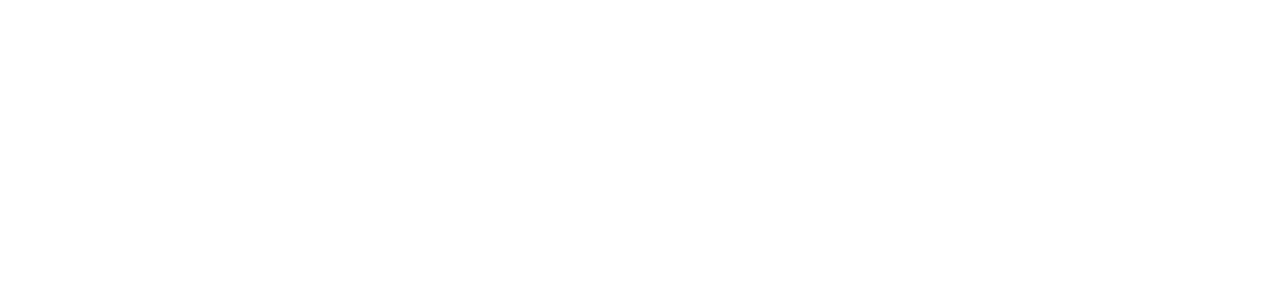
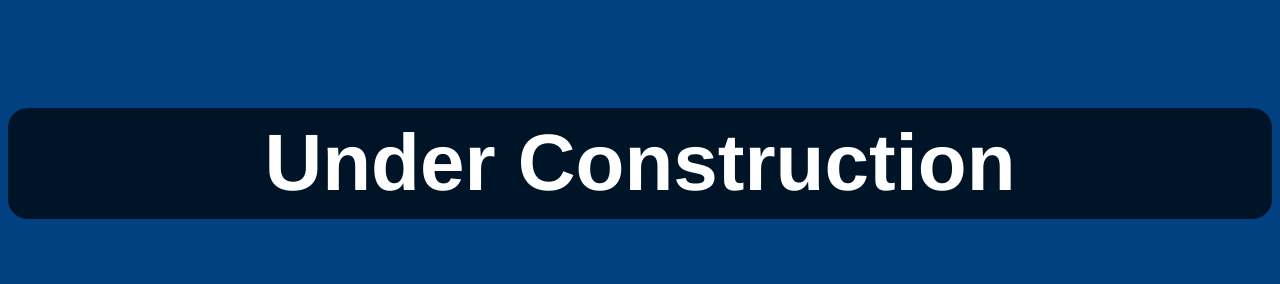
Before and after one commit to AJoelj84/AdamJohnsonPortfolio, a plain HTML site: page placeholder.html in a window 1280 px wide. Drawn offline with Linux system fonts and the light colour scheme.

Commit message:
Made Comment Changes to all files, Created Place holder stylesheet and added code to placeholder.html

```diff
--- /dev/null
+++ b/assets/phold.css
@@ -0,0 +1,18 @@
+body{
+    background-color: rgb(1, 65, 129);
+    display: flex;
+    flex-direction: column;
+    color: white;
+    font-size: 20px;
+    text-align: center;
+}
+
+.titleheads{
+    background-color: rgb(0, 20, 39);
+    border-radius: 20px;
+    padding: 0.75%;
+    margin-top: 100px;
+    font-size: 80px;
+    text-align: center;
+    font-family: 'Franklin Gothic Medium', 'Arial Narrow', Arial, sans-serif;
+}
--- a/assets/resumestyle.css
+++ b/assets/resumestyle.css
@@ -1,3 +1,5 @@
+/* Style sheet for Resume.html Page */
+
 body{
     background-color: rgb(1, 65, 129);
     display: flex;
@@ -6,7 +8,7 @@ body{
     font-size: 20px;
     text-align: center;
 }
-
+/* Control for the Main titles, Name, Experience, etc. */
 .titleheads{
     background-color: rgb(0, 20, 39);
     border-radius: 20px;
@@ -14,7 +16,7 @@ body{
     font-size: 50px;
     text-align: center;
 }
-
+/* Control for the Experience titles */
 .experience{
     background-color: black;
     border-radius: 20px;
--- a/placeholder.html
+++ b/placeholder.html
@@ -0,0 +1,21 @@
+<!DOCTYPE html>
+<html lang="en-us">
+    <head>
+        <meta charset="UTF-8"/>
+        <title>Portfolio Placeholder</title>
+        <link rel="stylesheet" href="./assets/phold.css">
+    </head>
+
+<body>
+    <header>
+        <h1 class="titleheads">
+            Under Construction
+        </h1>
+
+
+
+    </header>
+
+
+
+</body>
```
Also changed, not shown: resume.html (+5 -4 lines).
